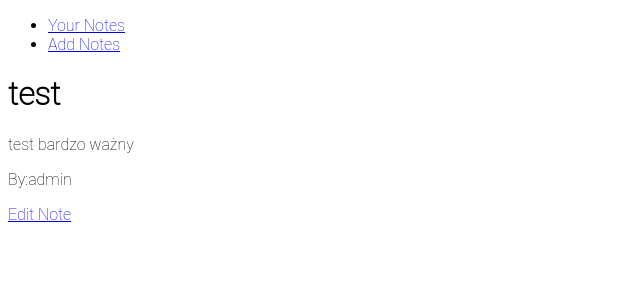
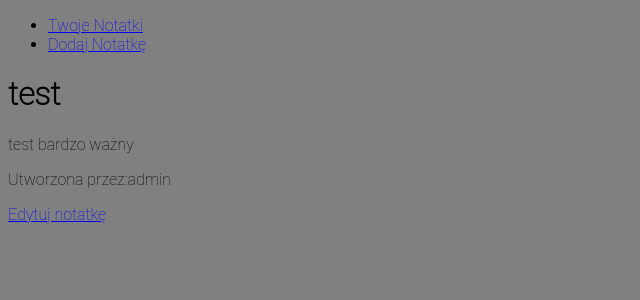
Before and after one commit to szymi18/notes, a Django app: page /note/1/ in a window 1280 px wide. Shown: the top 300 px of the page, without its empty margins (0-640 px from the left). Run offline with Django 4.2, Linux system fonts and the light colour scheme; data comes from the database, SQL or seed files in the repository.

Commit message:
add edit_notes.html

```diff
--- a/notesApp/static/css/style.css
+++ b/notesApp/static/css/style.css
@@ -1,3 +1,4 @@
 body {
     font-family: "Roboto Thin";
+    background-color: gray;
 }
--- a/notesApp/templates/base.html
+++ b/notesApp/templates/base.html
@@ -3,14 +3,14 @@
 <!DOCTYPE html>
 <html>
 <head>
-    <title>Notes </title>
+    <title>Notatki</title>
     <link rel="stylesheet" type="text/css" href="{% static 'css/style.css' %}">
 </head>
 <body>
     <nav>
         <ul>
-            <li><a href="{% url 'notesApp:note_list' %}">Your Notes</a></li>
-            <li><a href="{% url 'notesApp:note_create' %}">Add Notes</a></li>
+            <li><a href="{% url 'notesApp:note_list' %}">Twoje Notatki</a></li>
+            <li><a href="{% url 'notesApp:note_create' %}">Dodaj Notatkę</a></li>
         </ul>
     </nav>
     <main>
--- a/notesApp/templates/notes/note_detail.html
+++ b/notesApp/templates/notes/note_detail.html
@@ -4,6 +4,6 @@
     <h1>{{ note.title }}</h1>
     <p>{{ note.content }}</p>
     <p>{{ note.created_date }}</p>
-    <p>By:{{ note.author }}</p>
-    <p><a href="{% url 'note_edit' pk=note.pk %}">Edit Note</a></p>
+    <p>Utworzona przez:{{ note.author }}</p>
+    <p><a href="{% url 'notesApp:note_edit' pk=note.pk %}">Edytuj notatkę</a></p>
 {% endblock %}
--- a/notesApp/templates/notes/note_form.html
+++ b/notesApp/templates/notes/note_form.html
@@ -1,5 +1,11 @@
 {% extends 'base.html' %}
 
 {% block content %}
+    <h1>{% if form.instance.pk %}Edit Note{% else %}Create New Note{% endif %}</h1>
+    <form method="post">
+    {%  csrf_token %}
+    {{ form.as_p }}
+    <button type="submit">save</button>
+    </form>
 
 {% endblock %}
--- a/notesApp/templates/notes/note_list.html
+++ b/notesApp/templates/notes/note_list.html
@@ -1,11 +1,11 @@
 {% extends 'base.html' %}
 
 {% block content %}
-    <h1>All your notes</h1>
+    <h1>Twoje Notatki</h1>
     {% for note in notes %}
         <h2><a href="{% url 'notesApp:note_detail' pk=note.pk %}">{{ note.title }}</a></h2>
         <p>{{ note.creation_date }}</p>
-        <p>By{{ note.author }}</p>
+        <p>Utworzona przez: {{ note.author }}</p>
 
     {% endfor %}
 {% endblock %}
--- a/notesApp/views.py
+++ b/notesApp/views.py
@@ -20,6 +20,7 @@ def note_create(request):
             form = NoteForm()
         return render(request, 'notes/note_form.html', {'form' : form})
 
+
 def note_detail(request, pk):
     note = get_object_or_404(Note, pk=pk)
     return render(request, 'notes/note_detail.html', {'note': note})
```
Also changed, not shown: notesApp/templates/notes/note_edit.html (added, +10 -0 lines).
